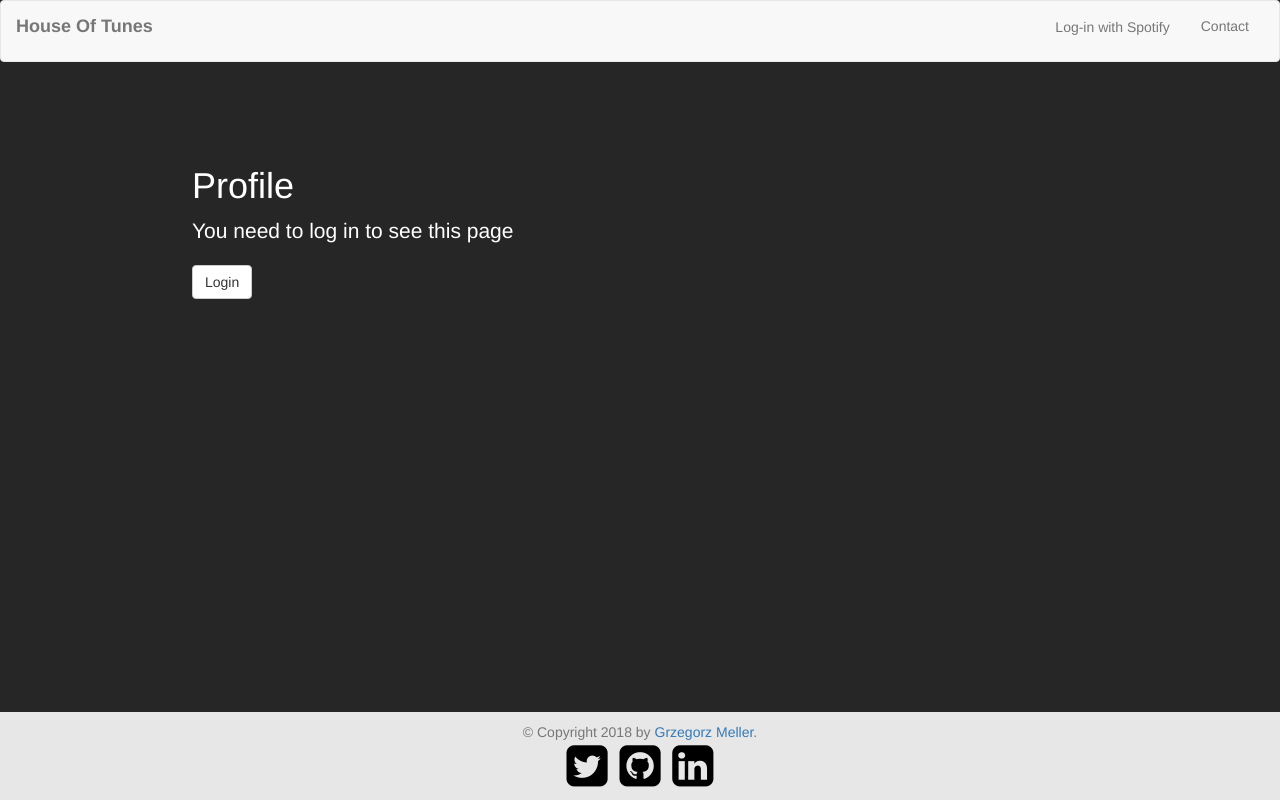
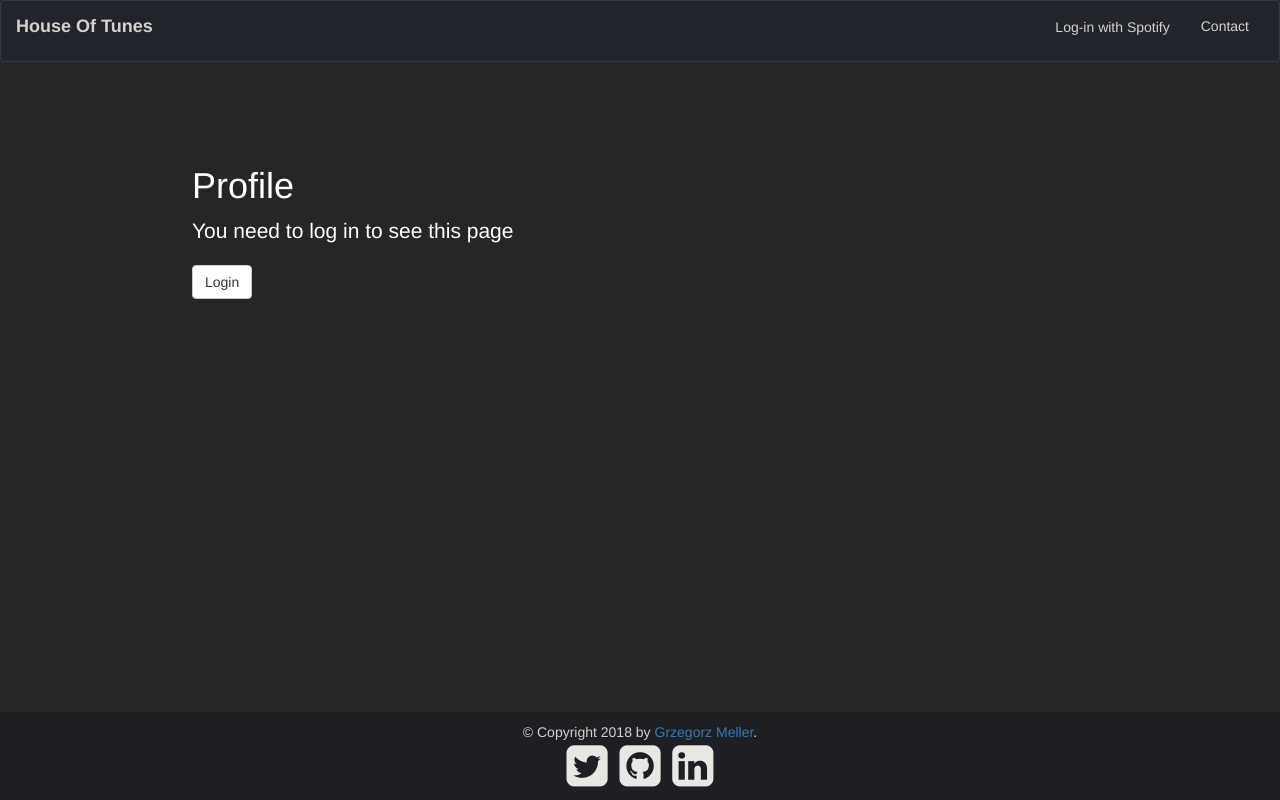
Before and after one commit to GrzegorzMeller/HouseOfTunes, a Flask app: page /featured_playlists in a window 1280 px wide. Run offline with Flask 2, Linux system fonts and the light colour scheme; some libraries are stand-ins or nearby versions.

Commit message:
#4 - Implemented exceptions handling for songkick api requests. Changed colors of navbar and footer.

```diff
--- a/app.py
+++ b/app.py
@@ -86,17 +86,13 @@
     albums = spotify.get_artist_albums(auth_header, id)
 
     on_tour = songkick.get_artist_info(artist['name'])
-    #if songkick_id != "null":
-    #    on_tour = songkick.get_artist_concerts(songkick_id)
-    #else:
-    #    on_tour = "null"
 
     return render_template('artist.html',
                            artist=artist,
                            image_url=image_url,
                            tracks=tracks,
                            albums=albums["items"],
-                           on_tour=str(on_tour))
+                           on_tour=on_tour)
 
 
 
@@ -114,6 +110,9 @@
         top_artists = spotify.get_users_top(auth_header, 'artists', time_range, 50)
         # get users top tracks
         top_tracks = spotify.get_users_top(auth_header, 'tracks', time_range, 50)
+        #on_tour = []
+        #for artist_name in top_artists["items"]:
+        #    on_tour.append(songkick.get_artist_info(artist_name['name']))
         if valid_token(top_artists):
             return render_template("profile.html",
                                user=profile_data,
--- a/templates/artist.html
+++ b/templates/artist.html
@@ -22,8 +22,8 @@
       </section>
 
       <div style="background-color:purple" ><h1>{{artist.name}}</h1><h3> Total Followers {{artist['followers']['total']}} </h3></div>
-        {% if on_tour != 'None' and on_tour != 'null'%}
-        <p>On tour till {{on_tour}}</p>
+        {% if on_tour[1] != None and on_tour[1] != "null"%}
+        <p>On tour till {{on_tour[1]}}</p>
         {% endif %}
         </center>
         <h3 style="margin-bottom: 5px;">TOP Tracks</h3>
--- a/templates/layout.html
+++ b/templates/layout.html
@@ -3,7 +3,7 @@
 
   <head>
 
-    <title>MyTracks</title>
+    <title>House Of Tunes</title>
 
     <script src="{{ url_for('static', filename='js/jquery.min.js') }}"></script>
     <script src="{{ url_for('static', filename='js/bootstrap.min.js') }}"></script>
@@ -20,26 +20,36 @@
 
   <body>
 
-    <div id="header">
+    <div id="header" style="color:#d5d2cd;">
 
       <!-- Static navbar -->
-      <nav class="navbar navbar-default">
+      <nav class="navbar navbar-default" style="background-color: rgb(33, 36, 43);  border-top-color: #383838; border-right-color: #383838; border-bottom-color: #383838; border-left-color: #383838;--darkreader-inline-bgcolor: #21242b;
+
+--darkreader-inline-color: #d5d2cd;
+
+--darkreader-inline-border-top: #5b5b5b;
+
+--darkreader-inline-border-right: #5b5b5b;
+
+--darkreader-inline-border-bottom: #5b5b5b;
+
+--darkreader-inline-border-left: #5b5b5b;">
 
         <div class="container-fluid">
 
           <a href='{{ url_for("index") }}'>
             <div class="navbar-header">
-              <p  class="navbar-brand" id="title" href="#"><b>House Of Tunes</b></p>
+              <p style="color:rgb(213, 210, 205);" class="navbar-brand" id="title" href="#"><b>House Of Tunes</b></p>
             </div>
           </a>
           <div class="navbar-collapse collapse">
 
             <ul class="nav navbar-nav navbar-right">
               <li>
-                <a type="button" class="btn btn-outline-success" href="{{ url_for('profile', time_range='long_term') }}">Log-in with Spotify</a>
+                <a style="color:rgb(213, 210, 205);" type="button" class="btn btn-outline-success" href="{{ url_for('profile', time_range='long_term') }}">Log-in with Spotify</a>
               </li>
               <li>
-                    <a class="nav-link" href="{{ url_for('contact') }}">Contact</a>
+                    <a style="color:rgb(213, 210, 205);" class="nav-link" href="{{ url_for('contact') }}">Contact</a>
               </li>
             </ul>
 
@@ -53,19 +63,19 @@
       {% block content %}{% endblock %}
     </div>
 
-    <footer class="footer" style="background-color:#e7e7e7;">
+    <footer class="footer" style="background-color: rgb(29, 31, 36); --darkreader-inline-bgcolor: #1d1f24;">
 
-        <span class="text-muted">
+        <span style="color:rgb(213, 210, 205);" class="text-muted">
           &copy; Copyright 2018 by <a href="../contact"> Grzegorz Meller</a>.
           <center>
              <a href="https://twitter.com/GrzesiekMeller" target="_blank">
-              <i class="fa fa-twitter-square" style="font-size:48px;color:black"></i>
+              <i class="fa fa-twitter-square" style="font-size:48px;color: rgb(232, 231, 227);"></i>
              </a> &nbsp;
              <a href="https://github.com/GrzegorzMeller" target="_blank">
-               <i class="fa fa-github-square" style="font-size:48px;color:black"></i>
+               <i class="fa fa-github-square" style="font-size:48px;color: rgb(232, 231, 227);"></i>
              </a> &nbsp;
             <a href="https://www.linkedin.com/in/grzegorzmeller/" target="_blank">
-              <i class="fa fa-linkedin-square" style="font-size:48px;color:black"></i>
+              <i class="fa fa-linkedin-square" style="font-size:48px;color: rgb(232, 231, 227);"></i>
             </a>
           </center>
         </span>
--- a/templates/profile.html
+++ b/templates/profile.html
@@ -24,10 +24,10 @@
     </div>
 
 <div class="container" style="margin-top:-60px;">
-          <a style="font-size:30px;" type="button" class="btn"href="{{ url_for('profile', time_range='long_term')}}"><b>From the beginning</b></a>
-          <a style="font-size:30px;" type="button" class="btn"href="{{ url_for('profile', time_range='medium_term')}}"><b>Last 6 months</b></a>
-          <a style="font-size:30px;" type="button" class="btn"href="{{ url_for('profile', time_range='short_term')}}"><b>Last 4 weeks</b></a>
-    <hr>
+          <a style="color:rgb(152, 193, 226);font-size:30px;" type="button" class="btn"href="{{ url_for('profile', time_range='long_term')}}"><b>From the beginning</b></a>
+          <a style="color:rgb(152, 193, 226);font-size:30px;" type="button" class="btn"href="{{ url_for('profile', time_range='medium_term')}}"><b>Last 6 months</b></a>
+          <a style="color:rgb(152, 193, 226);font-size:30px;" type="button" class="btn"href="{{ url_for('profile', time_range='short_term')}}"><b>Last 4 weeks</b></a>
+    <hr style="border-top-color: #363636;">
   <div class='containter'>
      <div class="row">
         <div class="col-sm-8">
@@ -55,7 +55,7 @@
              <h1>Most often played tracks:</h1>
              {% for track in top_tracks %}
              <a href="{{url_for('album', id=track['album']['id'])}}">
-                <p style="font-size:19px;">{{loop.index0 +1}}. {{ track['name'] }}</p>
+                <p style="font-size:19px;color:rgb(152, 193, 226);">{{loop.index0 +1}}. {{ track['name'] }}</p>
              </a>
              {% endfor %}
          </div>
```
Also changed, not shown: songkick_requests/songkick.py (+22 -10 lines).
